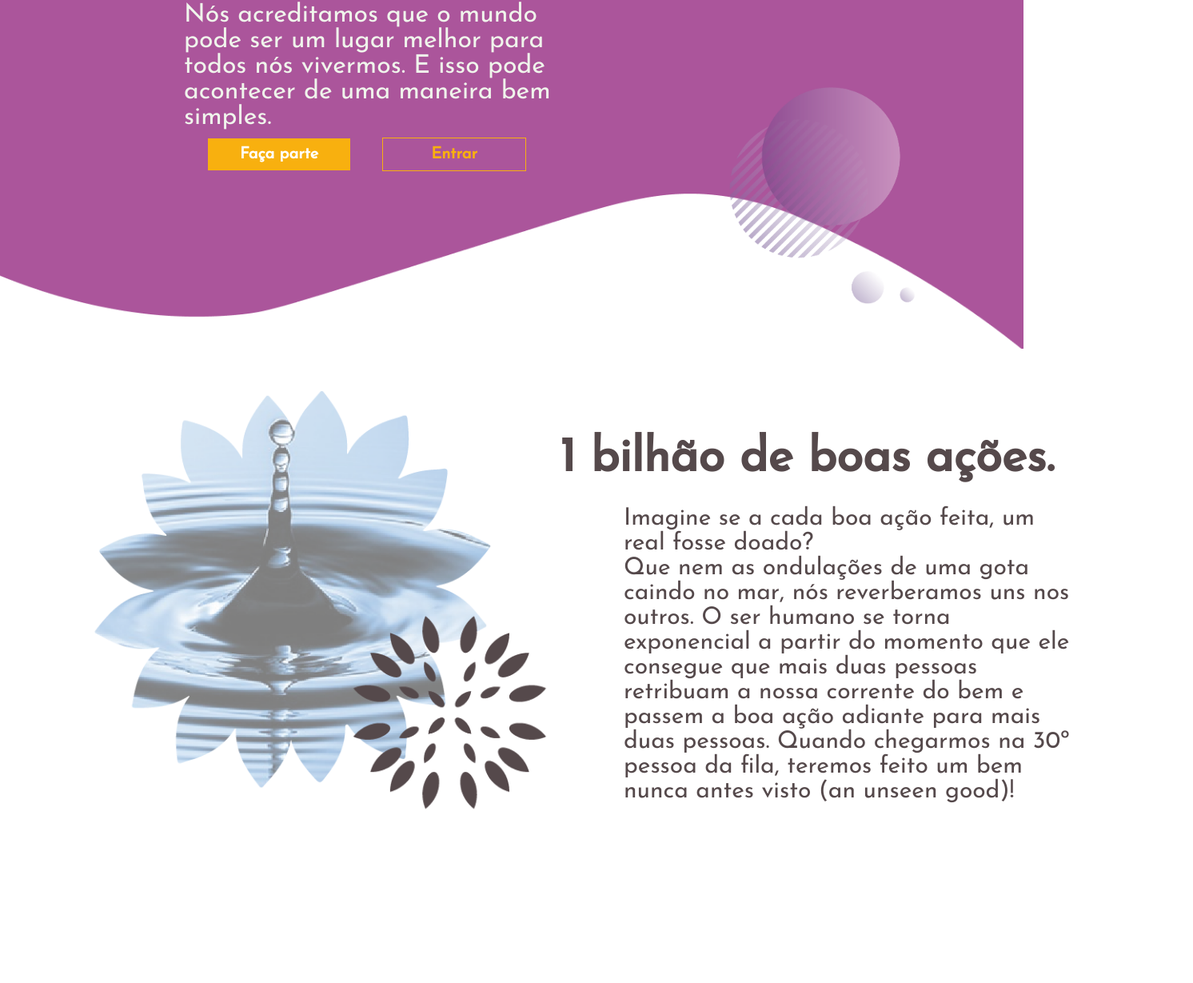
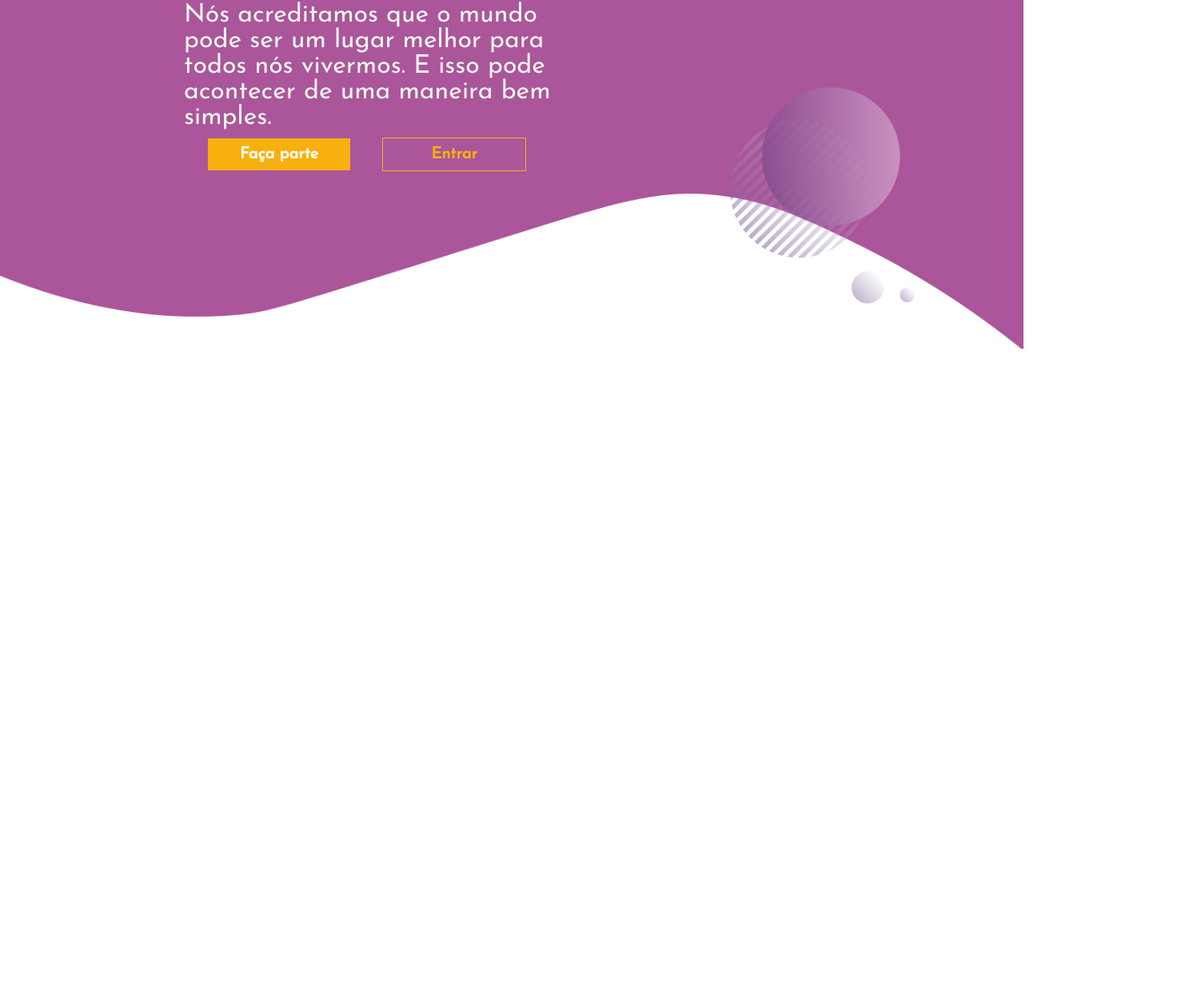
Before and after one commit to marcosaureliodiasmoura/landingPageGoodx, a plain HTML site: page index.html in a window 1280 px wide. Shown: the part 331-1560 px from the top of the page at 80% size, 1492 px wide, since content can reach past the window. After the commit the page ends 800 px from the top, so only its background shows below. Drawn offline with Linux system fonts and the light colour scheme.

Commit message:
Changes1

```diff
--- a/index.html
+++ b/index.html
@@ -62,7 +62,7 @@
         </div>
       </div>
     </div>
-    <div class="content5">
+    <!-- <div class="content5">
       <text>1 bilhão de boas ações.</text>
     </div>
     <div class="content6">
@@ -301,7 +301,7 @@
       <div class="final">
         <text>made familia goodx</text>
       </div>
-    </div>
+    </div> -->
   </header>
 </body>
 
```
